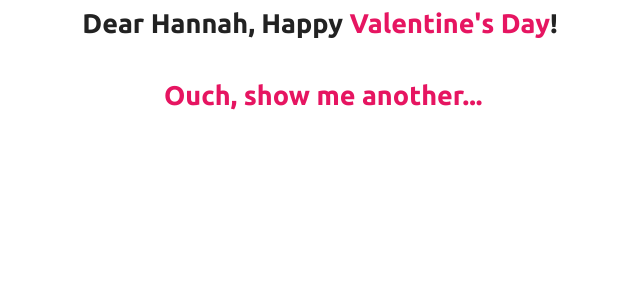
After one commit to Jwpe/jw.pe, a Django app: template jwpevans/apps/projects/templates/projects/valentines.html in a window 1280 px wide. The commit adds this page. Shown: the top 300 px of the page, without its empty margins (320-960 px from the left). Run offline with Django 3.2, Linux system fonts and the light colour scheme; the template is opened without the code that fills it, so the values that code supplies are empty; parts of the project's set-up code (start-up, migrations or seed data) failed here and were passed over; some libraries are stand-ins or nearby versions.

Commit message:
Valentine's Day project V1.

```diff
--- a/jwpevans/apps/projects/models.py
+++ b/jwpevans/apps/projects/models.py
@@ -4,7 +4,9 @@ class Pun(models.Model):
 
     text = models.CharField(max_length=1000)
     pun_target = models.CharField(max_length=100)
-    url = models.UrlField()
+    url = models.URLField()
 
     def make_template(self):
-        pass
+        pun_tag = "<span class='valentines'>{}</span>".format(self.pun_target)
+        html = self.text.replace(self.pun_target, pun_tag)
+        return html
--- /dev/null
+++ b/jwpevans/apps/projects/templates/projects/valentines.html
@@ -0,0 +1,38 @@
+<!doctype html>
+<!--[if lt IE 7 ]> <html lang="en" class="ie6"> <![endif]-->
+<!--[if IE 7 ]>    <html lang="en" class="ie7"> <![endif]-->
+<!--[if IE 8 ]>    <html lang="en" class="ie8"> <![endif]-->
+<!--[if IE 9 ]>    <html lang="en" class="ie9"> <![endif]-->
+<!--[if (gt IE 9)|!(IE)]><!-->
+<html lang="en" class=""> <!--<![endif]-->
+    <head>
+        <meta charset="utf-8">
+        <meta http-equiv="X-UA-Compatible" content="IE=edge,chrome=1">
+
+        <title>Happy Valentine's Day</title>
+
+        <meta name="viewport" content="width=device-width, initial-scale=1.0">
+
+        <link rel="shortcut icon" href="{{ STATIC_URL }}favicon.ico">
+
+        <link rel="stylesheet" href="{{ STATIC_URL }}scss/landing.css">
+        <link href='http://fonts.googleapis.com/css?family=Ubuntu:400,700,400italic' rel='stylesheet' type='text/css'>
+
+        <script type="text/javascript" src="{{ STATIC_URL }}js/vendor/custom.modernizr.js"></script>
+        <script src="{{ STATIC_URL }}js/vendor/zepto.js"></script>
+        <script src="{{ STATIC_URL }}js/foundation/foundation.js"></script>
+
+    </head>
+
+    <body>
+        <div class="row">
+            <div class="small-10 small-centered columns">
+                <h3>Dear Hannah, Happy <span class='valentines'>Valentine's Day</span>!<h3>
+                <p>{{ pun.make_template|safe }}</p>
+                <img src="{{ pun.url }}">
+                <a href="{% url 'projects:valentines' %}" class="valentines">
+                    Ouch, show me another...
+                </a>
+            </div>
+        <div>
+    </body>
--- a/jwpevans/apps/projects/urls.py
+++ b/jwpevans/apps/projects/urls.py
@@ -0,0 +1,5 @@
+from django.conf.urls.defaults import patterns, url
+
+urlpatterns = patterns('projects.views',
+    url(r'^valentines/$', 'valentines', name='valentines'),
+)
--- a/jwpevans/static/scss/landing.css
+++ b/jwpevans/static/scss/landing.css
@@ -3906,6 +3906,8 @@ footer {
 #about-img {
   min-height: 250px; }
 
-/*Controls the style of the paginator*/
 .paginator {
   text-align: center; }
+
+.valentines {
+  color: #E61561; }
--- a/jwpevans/static/scss/landing.scss
+++ b/jwpevans/static/scss/landing.scss
@@ -111,7 +111,12 @@ footer {
     min-height: 250px;
 }
 
-/*Controls the style of the paginator*/
+// Controls the style of the paginator
 .paginator {
     text-align: center;
 }
+
+// Valentine's Day special
+.valentines {
+    color: #E61561;
+}
```
Also changed, not shown: jwpevans/apps/projects/admin.py (added, +9 -0 lines), jwpevans/apps/projects/views.py (+17 -0 lines), jwpevans/apps/projects/migrations/0001_initial.py (added), jwpevans/apps/projects/migrations/__init__.py (added).
